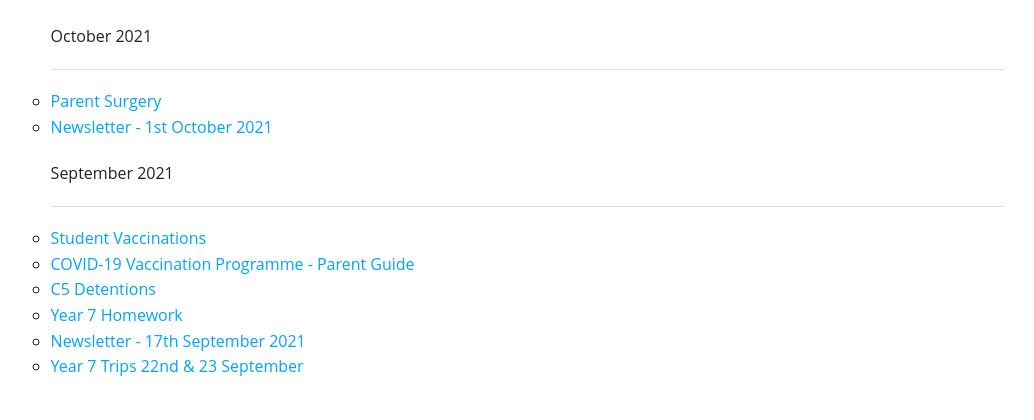
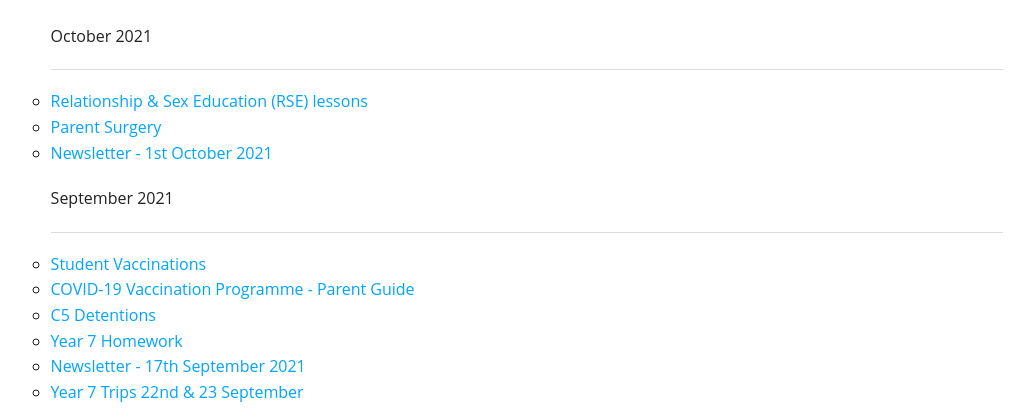
Before and after one commit to PCSITService/parkcommunityschool.co.uk, a PHP site: page /letters-home.php in a window 1280 px wide. Shown: the part 186-606 px from the top of the page, without its empty margins (122-1156 px from the left). Run offline with PHP 8.4, Linux system fonts and the light colour scheme; some libraries are stand-ins or nearby versions.

Commit message:
Letter Update

```diff
--- a/letters-home.php
+++ b/letters-home.php
@@ -27,6 +27,7 @@
         	<ul class="small-block-grid-1">
                 <li>
                     <ul class="circle">October 2021<hr>
+                        <li><a href="/assets/letters/2021-10/rse.pdf" target="_blank">Relationship & Sex Education (RSE) lessons</a></li>
                         <li><a href="/assets/letters/2021-10/parent-surgery.pdf" target="_blank">Parent Surgery</a></li>
                         <li><a href="/assets/letters/2021-10/newsletter-01-10.pdf" target="_blank">Newsletter - 1st October 2021</a></li>
                     </ul>
```
Also changed, not shown: 1 other file.
